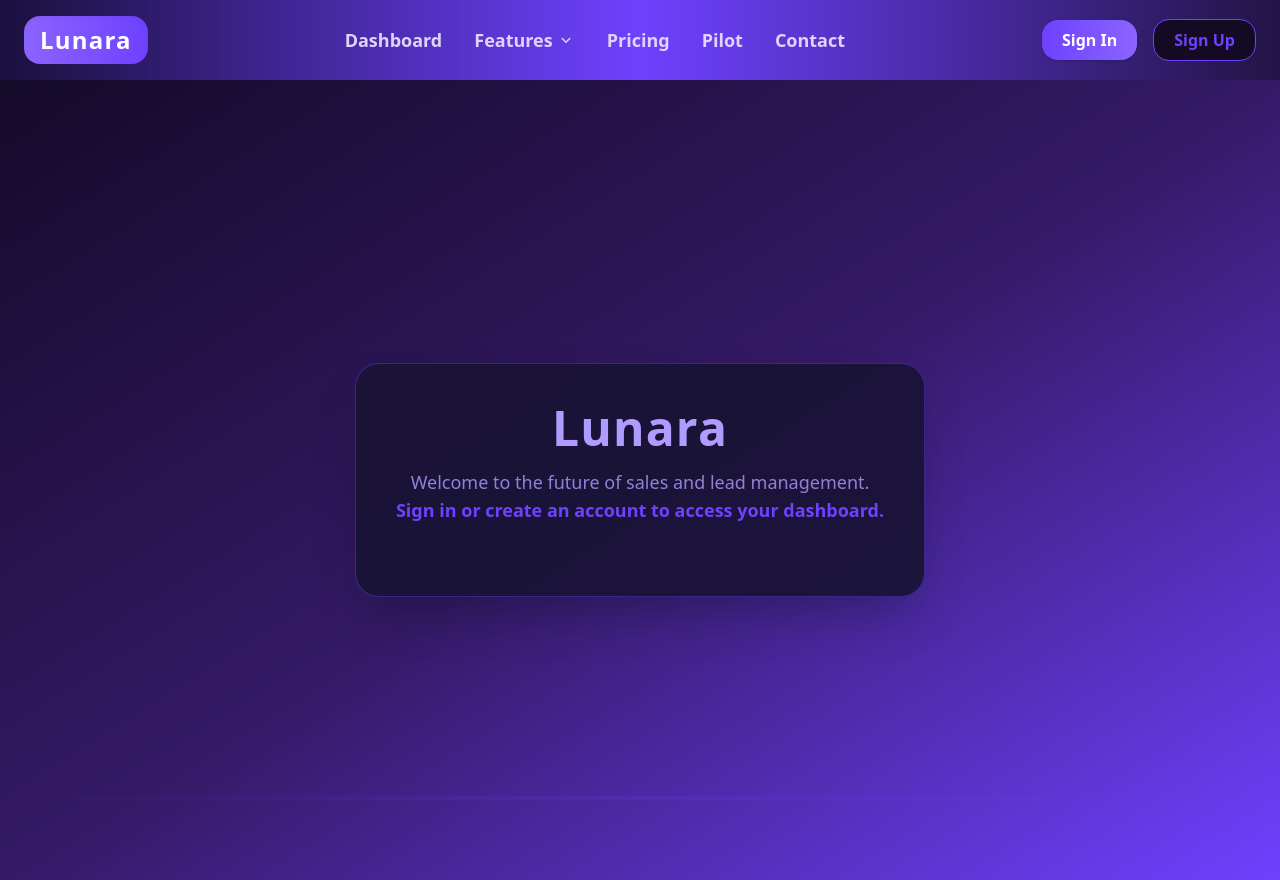
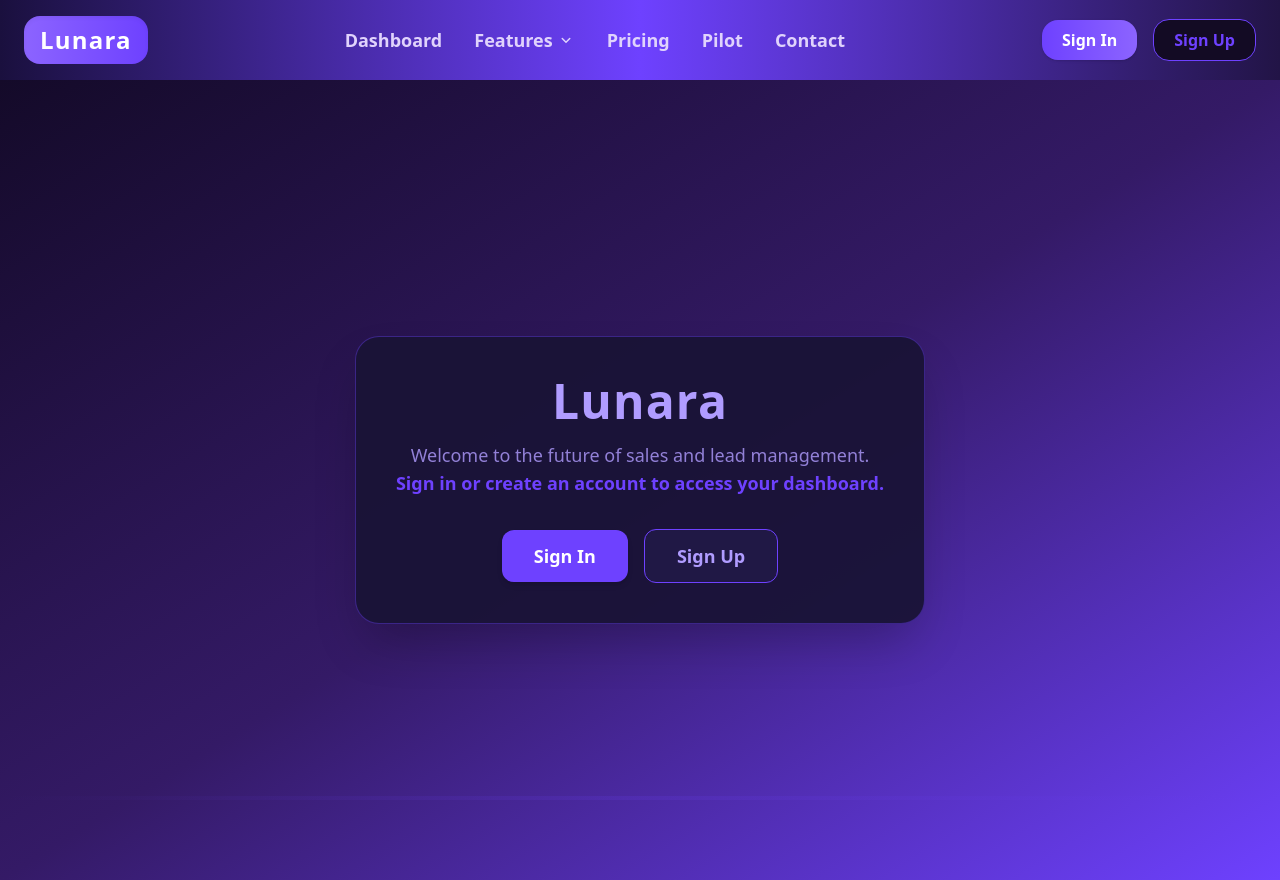
Before and after one commit to LunaraHQ/lunara-website, a Next.js app: page / in a window 1280 px wide. Built offline with nearby package versions, Linux system fonts and the light colour scheme.

Commit message:
Update index.js

```diff
--- a/pages/index.js
+++ b/pages/index.js
@@ -6,23 +6,47 @@ export default function Home() {
   const router = useRouter();
 
   useEffect(() => {
-    supabase.auth.getSession().then(({ data: { session } }) => {
-      if (session) {
+    let mounted = true;
+    const checkSession = async () => {
+      const { data: { session } } = await supabase.auth.getSession();
+      if (mounted && session) {
         router.replace("/dashboard");
       }
-    });
+    };
+    checkSession();
+    return () => { mounted = false; };
   }, [router]);
 
+  // --- GUESTS SEE YOUR MARKETING HOMEPAGE BELOW ---
   return (
-    <div className="min-h-screen flex flex-col items-center justify-center bg-gradient-to-br from-[#140a29] via-[#341a66] to-[#6E41FF]">
+    <main>
+      <section className="min-h-screen flex flex-col items-center justify-center bg-gradient-to-br from-[#140a29] via-[#341a66] to-[#6E41FF]">
         <div className="max-w-2xl p-10 rounded-3xl shadow-2xl border border-[#6E41FF]/40 bg-[#1a1336]/95 text-center">
           <h1 className="text-5xl font-extrabold text-[#B09CFF] mb-4 tracking-wide">Lunara</h1>
           <p className="text-lg text-[#B09CFF]/80 mb-8">
             Welcome to the future of sales and lead management.<br />
             <span className="text-[#6E41FF] font-semibold">Sign in or create an account to access your dashboard.</span>
           </p>
-        {/* Add buttons or marketing content here */}
+          {/* ----- PUT ALL YOUR MARKETING HERO, FEATURES, PRICING, ETC. BELOW ----- */}
+          <div className="mt-8">
+            <a
+              href="/auth/signin"
+              className="inline-block bg-[#6E41FF] text-white font-bold px-8 py-3 rounded-xl shadow-md hover:bg-[#4b299c] transition text-lg"
+            >
+              Sign In
+            </a>
+            <a
+              href="/auth/signup"
+              className="inline-block ml-4 bg-[#201845] text-[#B09CFF] font-bold px-8 py-3 rounded-xl border border-[#6E41FF] hover:bg-[#321e5c] transition text-lg"
+            >
+              Sign Up
+            </a>
           </div>
         </div>
+      </section>
+      {/* --- Add more sections: features, pricing, testimonials, logos, etc. --- */}
+      {/* <section>...</section> */}
+      {/* <footer>...</footer> */}
+    </main>
   );
 }
```
Lines whose indentation alone changed are shown as unchanged.
